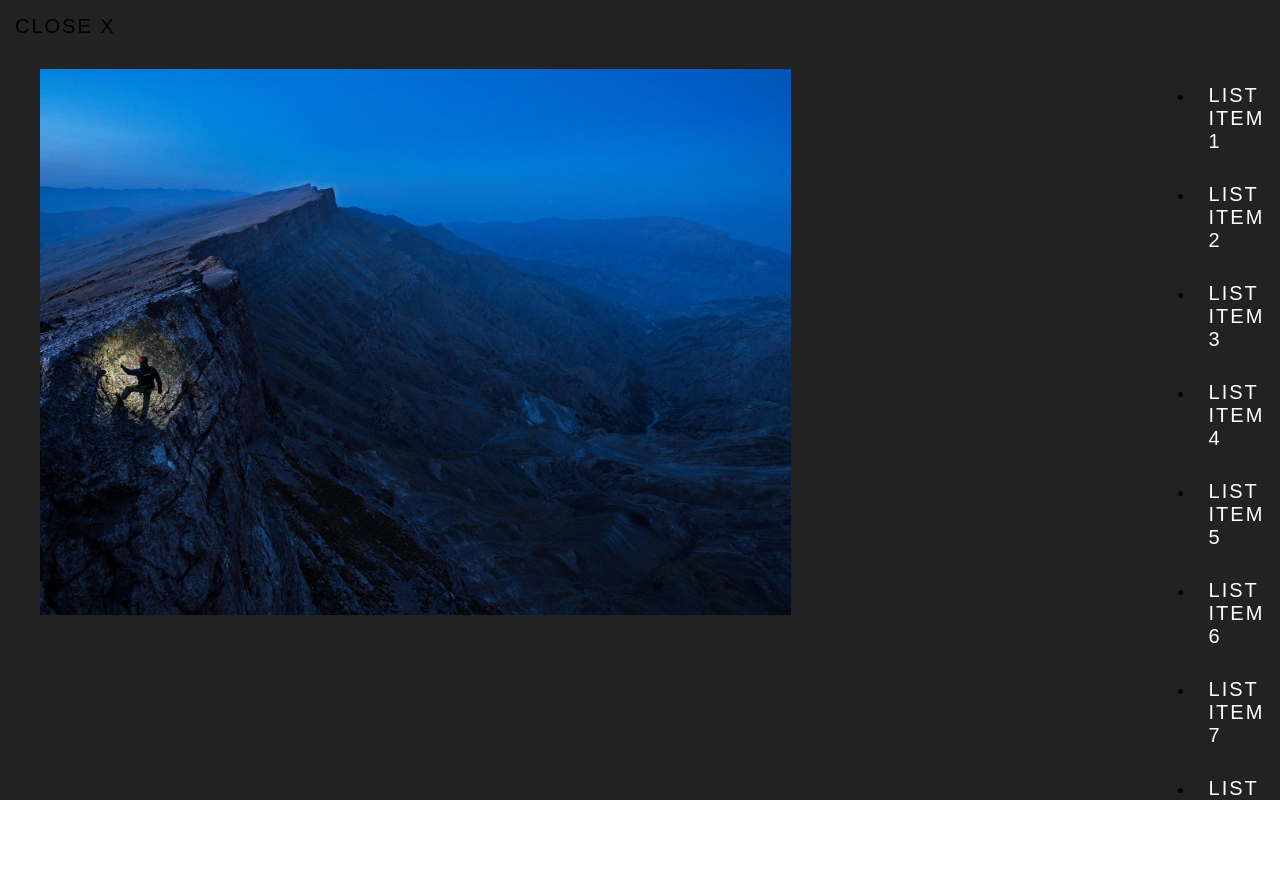
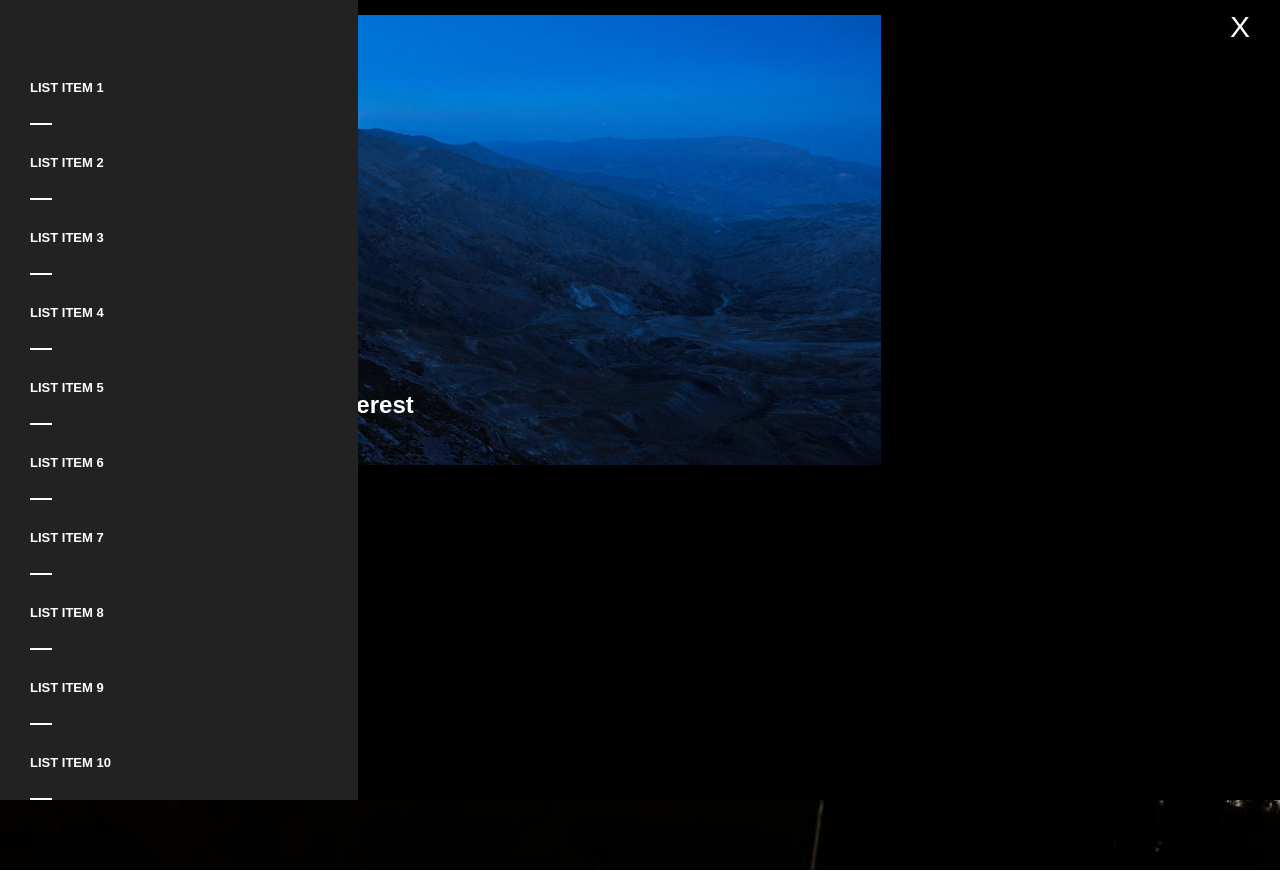
Before and after one commit to ravi4all/UI_9_30_WE_July, a plain HTML site: page NatGeo/index.html in a window 1280 px wide. Both pictures are taken after a click on the link "TOPICS". Before the commit the page ends 800 px from the top, so only its background shows below. Drawn offline with Linux system fonts and the light colour scheme.

Commit message:
Add files via upload

```diff
--- a/NatGeo/assets/stylesheets/main.css
+++ b/NatGeo/assets/stylesheets/main.css
@@ -23,12 +23,16 @@ body {
 }
 
 .container {
-    width: 1300px;
+    max-width: 1300px;
     margin: 0 auto;
 }
 
 #topbar {
+    position: absolute;
+    top: 0px;
+    width: 100%;
     background-color: #000;
+    padding: 0px 15px;
 }
 #topbar span {
     font-size: 11px;
@@ -40,7 +44,7 @@ body {
     letter-spacing: 2px;
 }
 #topbar .sites {
-    width: 20%;
+    width: 40%;
     font-size: 11px;
     text-transform: uppercase;
     color: #fff;
@@ -71,8 +75,37 @@ body {
     text-align: right;
 }
 
+@media (max-width: 1050px) {
+    #topbar .user_section {
+        width: 35%;
+    }
+}
+
+@media (max-width: 992px) {
+    #topbar .user_section {
+        width: 44%;
+    }
+}
+@media (max-width: 768px) {
+    #topbar .user_section {
+        width: 8%;
+        text-align: right;
+    }
+    #topbar .user_section ul {
+        display: none;
+    }
+}
+
+#header {
+    background-color: #fff;
+    position: absolute;
+    width: 100%;
+    left: 0px;
+    top: 35px;
+    padding: 0px 15px;
+}
 #header .header_left {
-    width: 60%;
+    width: 70%;
 }
 #header .logo {
     width: 20%;
@@ -111,8 +144,9 @@ body {
 
 #topics {
     display: none;
-    background-color: #222222;
+    background-color: #000;
     position: fixed;
+    overflow-y: scroll;
     top: 0px;
     left: 0px;
     width: 100%;
@@ -125,13 +159,119 @@ body {
 #topics .wrapper {
     display: flex;
 }
+#topics .topics_data {
+    width: 70%;
+    padding: 15px;
+}
+#topics .topics_data figure {
+    margin: 0px;
+    position: relative;
+}
 #topics .topics_data img {
-    width: 70%;
+    width: 100%;
+    max-height: 450px;
 }
-#header #topics ul li a {
+#topics .topics_data .image_caption {
+    position: absolute;
+    bottom: 30px;
+    left: 40px;
+}
+#topics .topics_data span, #topics .topics_data h2 {
+    color: #fff;
+}
+#topics .topics_data span {
+    font-size: 13px;
+    text-transform: uppercase;
+    padding: 0px 15px;
+    border-left: 1px solid #fff;
+    border-right: 1px solid #fff;
+}
+#topics .topics_list {
+    position: fixed;
+    background-color: #222222;
+    padding: 50px 30px;
+    width: 28%;
+    height: 100%;
+    overflow-y: scroll;
+}
+#topics .close_topics {
+    position: absolute;
+    right: 30px;
+    top: 10px;
+    z-index: 100;
     color: #fff;
     text-decoration: none;
+    font-size: 30px;
 }
+#topics ul {
+    margin: 0px;
+    padding: 0px;
+    list-style: none;
+}
+#topics ul li {
+    position: relative;
+}
+#topics ul li a {
+    font-size: 13px;
+    font-weight: bold;
+    text-transform: uppercase;
+    color: #fff;
+    display: block;
+    padding: 30px 0px;
+    text-decoration: none;
+    transition: 0.2s;
+}
+#topics ul li:after {
+    content: "";
+    border: 1px solid #fff;
+    position: absolute;
+    bottom: 0px;
+    left: 0px;
+    width: 20px;
+}
+#topics ul li:hover a {
+    font-size: 18px;
+    color: #FFCC00;
+}
+#topics ul li:hover:after {
+    border-color: #FFCC00;
+}
+
+
+#topics .topics_list::-webkit-scrollbar {
+    background-color: transparent;
+    border: none;
+}
+
+@media(max-width: 1200px) {
+    #header .header_left {
+        width: 80%;
+    }
+
+    #header .header_right {
+        width: 20%;
+    }
+
+    #header .search {
+        margin-right: 23px;
+    }
+
+    #header .topics {
+        width: 90%;
+    }
+}
+
+@media(max-width: 992px){
+    #header .topics span {
+        display: none;
+    }
+}
+@media (max-width: 767px) {
+    #header .logo {
+        width: 33%;
+    }
+}
+
 
 #main-nav {
     width: 70%;
@@ -156,3 +296,35 @@ body {
 #main-nav ul li:first-child {
     border-left: 1px solid #999;
 }
+
+@media(max-width: 992px) {
+    #main-nav ul {
+        display: none;
+    }
+}
+
+
+/*
+Banner
+*/
+#banner {
+    position: relative;
+    z-index: -1;
+}
+#banner img {
+    min-height: 400px;
+    width: 100%;
+}
+
+#banner h2 {
+    font-size: 40px;
+    color: #fff;
+    position: absolute;
+    bottom: 50px;
+    left: 40px;
+}
+@media (max-width: 767px) {
+    #banner h2 {
+        font-size: 30px;
+    }
+}
--- a/NatGeo/index.html
+++ b/NatGeo/index.html
@@ -53,16 +53,28 @@
                 </div>
                 <div class="topics">
                     <a href="#topics">
-                        Topics
+                        <span>Topics</span>
                         <i class="fa fa-bars" aria-hidden="true"></i>
                     </a>
 
+                </div>
+            </div>
+
+
+        </div>
+    </header>
+
+
     <div id="topics">
-                        <a href="#">Close X</a>
+        <a href="#" class="close_topics">X</a>
         <div class="wrapper">
             <div class="topics_data">
                 <figure>
                     <img src="assets/images/image_1.jpg" alt="image"/>
+                    <figcaption class="image_caption">
+                        <span>April Issue</span>
+                        <h2>Is this the underground everest</h2>
+                    </figcaption>
                 </figure>
             </div>
             <div class="topics_list">
@@ -83,12 +95,19 @@
     </div>
 
 
-                </div>
+    <div id="banner">
+        <picture class="banner-image">
+            <source srcset="assets/images/amercian-eclipse-04.adapt.1900.1.jpg"
+                    media="min-width(1200px)">
+            <source srcset="assets/images/amercian-eclipse-04.adapt.1190.1.jpg"
+                    media="min-width(992px)">
+            <img src="assets/images/amercian-eclipse-04.adapt.945.1.jpg" alt="image"/>
+        </picture>
+        <h2>
+            How to See the Best Total Solar Eclipse in a Century
+        </h2>
     </div>
 
-
-        </div>
-    </header>
 
 </div>
 
```
Also changed, not shown: NatGeo/assets/images/amercian-eclipse-04.adapt.1190.1.jpg (added), NatGeo/assets/images/amercian-eclipse-04.adapt.1900.1.jpg (added), NatGeo/assets/images/amercian-eclipse-04.adapt.945.1.jpg (added). Lines whose indentation alone changed are shown as unchanged.
